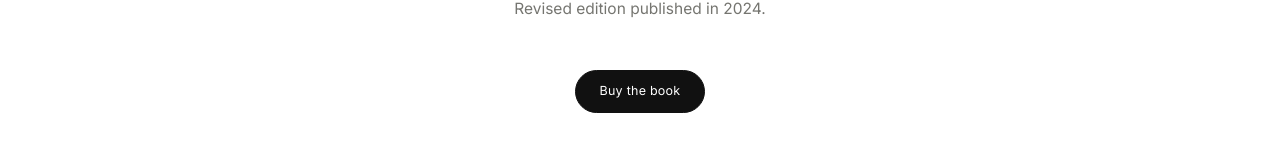
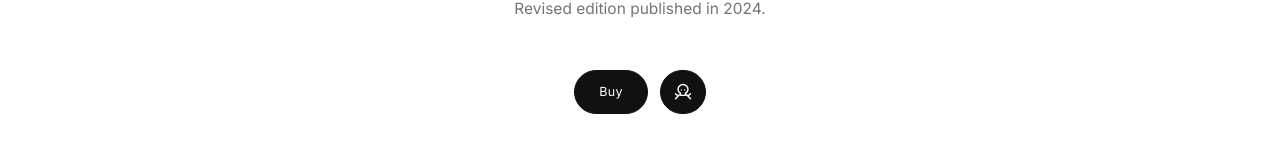
Before and after one commit to by-ayush-prakash/mantic, a plain HTML site: page books/index.html in a window 1280 px wide. Shown: the part 1202-1366 px from the top of the page. Drawn offline with Linux system fonts and the light colour scheme.

Commit message:
Offer free AI for Gen Z PDF alongside purchase link

```diff
--- a/books/index.html
+++ b/books/index.html
@@ -111,8 +111,11 @@ footer{padding:2.25rem 0 2.5rem}
 .book-title{margin:22px auto 0;font:300 clamp(28px,4vw,52px)/1.12 "Spectral",Georgia,serif;text-transform:uppercase;text-wrap:balance}
 .book-description,.book-credit{max-width:56ch;margin:26px auto 0;font:400 .96875rem/1.72 var(--sans);color:#757570;text-wrap:pretty}
 .book-cover{display:block;width:min(330px,72vw,100%);height:auto;margin:clamp(52px,8vw,104px) auto 0}
-.book-buy{display:inline-block;margin-top:clamp(26px,4vw,48px);padding:11px 24px;border:1px solid var(--ink);border-radius:999px;background:var(--ink);color:var(--bg);font:400 .78125rem/1.5 var(--sans);letter-spacing:.02em}
+.book-actions{display:flex;justify-content:center;align-items:stretch;gap:12px;margin-top:clamp(26px,4vw,48px)}
+.book-buy{display:inline-flex;align-items:center;justify-content:center;min-height:44px;padding:11px 24px;border:1px solid var(--ink);border-radius:999px;background:var(--ink);color:var(--bg);font:400 .78125rem/1.5 var(--sans);letter-spacing:.02em}
 .book-buy:hover{background:var(--bg);color:var(--ink)}
+.book-pdf{min-width:44px;padding-inline:12px}
+.book-pdf svg{width:20px;height:20px}
 </style>
 <title>Books &middot; Mantic Publishing</title>
 <meta name="description" content="Explore AI for Gen Z by Ayush Prakash.">
@@ -135,7 +138,17 @@ footer{padding:2.25rem 0 2.5rem}
     <p class="book-description">How artificial intelligence lands on the first generation that will never know life without it.</p>
     <img class="book-cover" src="/books/book-genz.jpg" width="877" height="1400" alt="AI for Gen Z book cover">
     <p class="book-credit">Originally published by the Center for Innovating the Future in 2021. Revised edition published in 2024.</p>
-    <a class="book-buy" href="https://www.amazon.com/dp/0981182135" target="_blank" rel="noopener">Buy the book</a>
+    <div class="book-actions">
+      <a class="book-buy" href="https://www.amazon.com/dp/0981182135" target="_blank" rel="noopener">Buy</a>
+      <a class="book-buy book-pdf" href="/books/ai-for-gen-z.pdf" aria-label="Download AI for Gen Z as a free PDF" title="Download free PDF" download>
+        <svg viewBox="0 0 24 24" fill="none" stroke="currentColor" stroke-width="1.7" stroke-linecap="round" stroke-linejoin="round" aria-hidden="true">
+          <path d="m3 14 2 2m-2 4 5-5m-5 5 2-2m16-4-2 2m2 4-5-5m5 5-2-2"/>
+          <path d="M12 3a6 6 0 0 0-6 6c0 2 1 3.5 3 4.5V16h6v-2.5c2-1 3-2.5 3-4.5a6 6 0 0 0-6-6Z"/>
+          <circle cx="10" cy="9.5" r=".8" fill="currentColor" stroke="none"/>
+          <circle cx="14" cy="9.5" r=".8" fill="currentColor" stroke="none"/>
+        </svg>
+      </a>
+    </div>
   </section>
 </div></main>
 <footer><div class="wrap ft">
```
Also changed, not shown: 1 other file.
